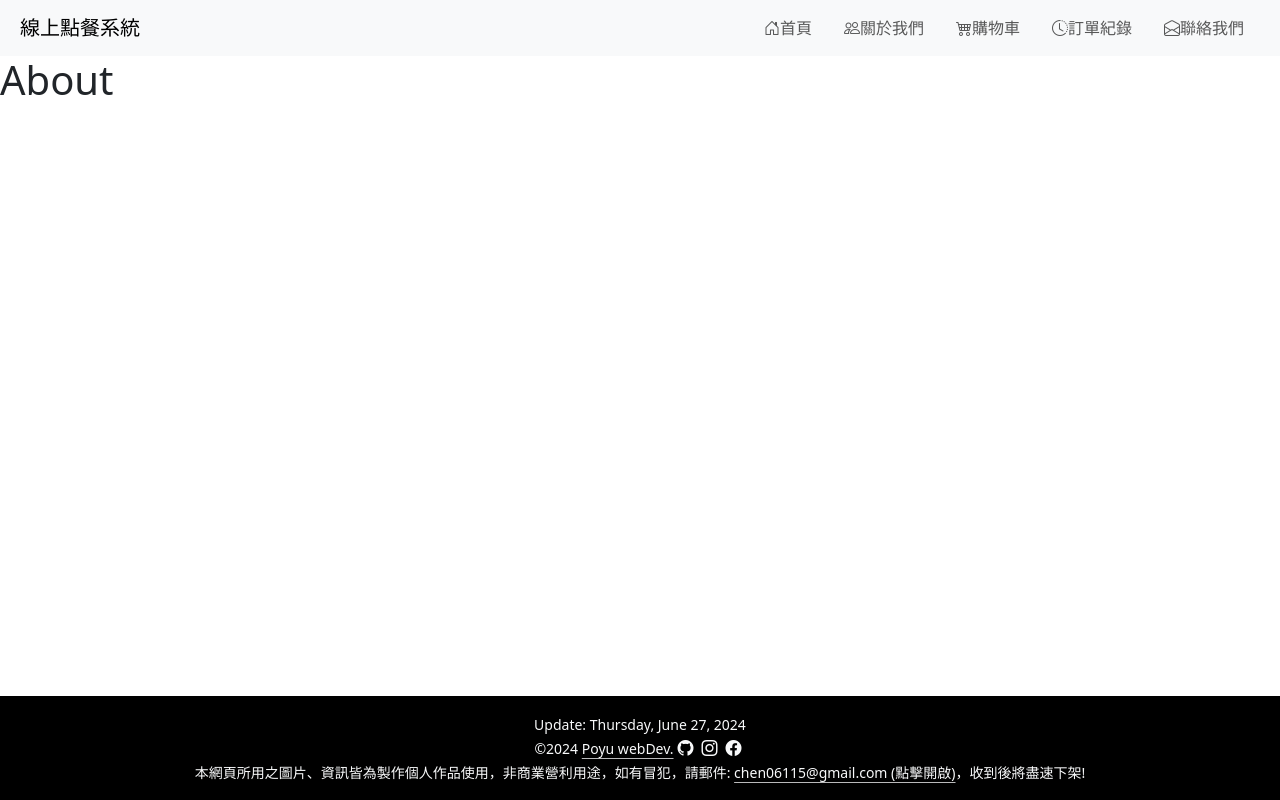
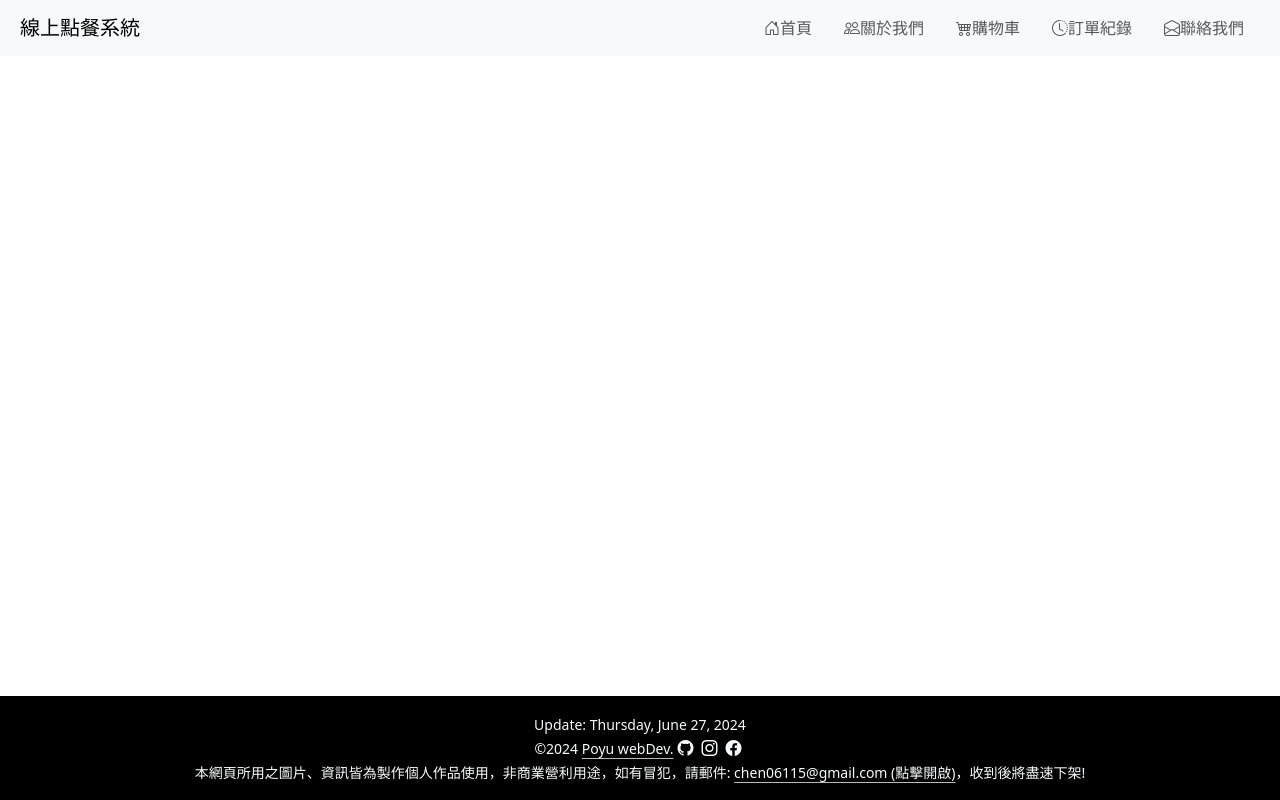
Before and after one commit to poyu105/OrderSystem, a React (Vite) app: page /about in a window 1280 px wide. Built offline with nearby package versions, Linux system fonts and the light colour scheme.

Commit message:
刪除about-Page

```diff
--- a/src/App.jsx
+++ b/src/App.jsx
@@ -3,7 +3,6 @@
 import Home from './pages/Home';
 import OrderDetail from './pages/OrderDetail';
 import Orders from './pages/Orders';
-import About from './pages/About';
 import Contact from './pages/Contact';
 import Navbar from './components/Navbar';
 import Footer from './components/Footer';
@@ -18,7 +17,6 @@
         <Route path="/OrderSystem" element={<Navigate to="/" replace />} />
 
         <Route path="/" element={<Home />} />
-        <Route path="/about" element={<About />} />
         <Route path="/orderdetail" element={<OrderDetail />} />
         <Route path="/orders" element={<Orders />} />
         <Route path="/contact" element={<Contact />} />
--- a/src/pages/About.jsx
+++ /dev/null
@@ -1,7 +0,0 @@
-import React from 'react';
-
-function About(){
-    return <h1>About</h1>;
-};
-
-export default About;
```
